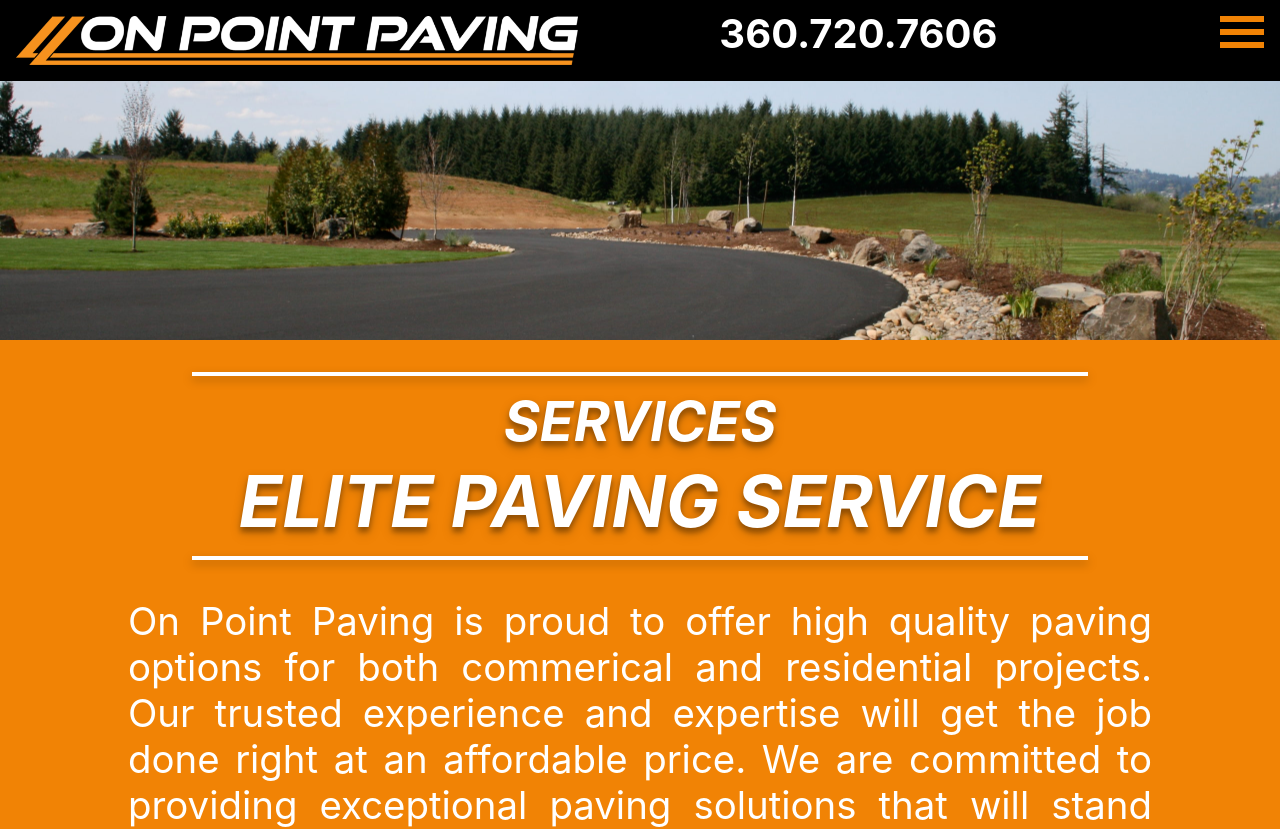
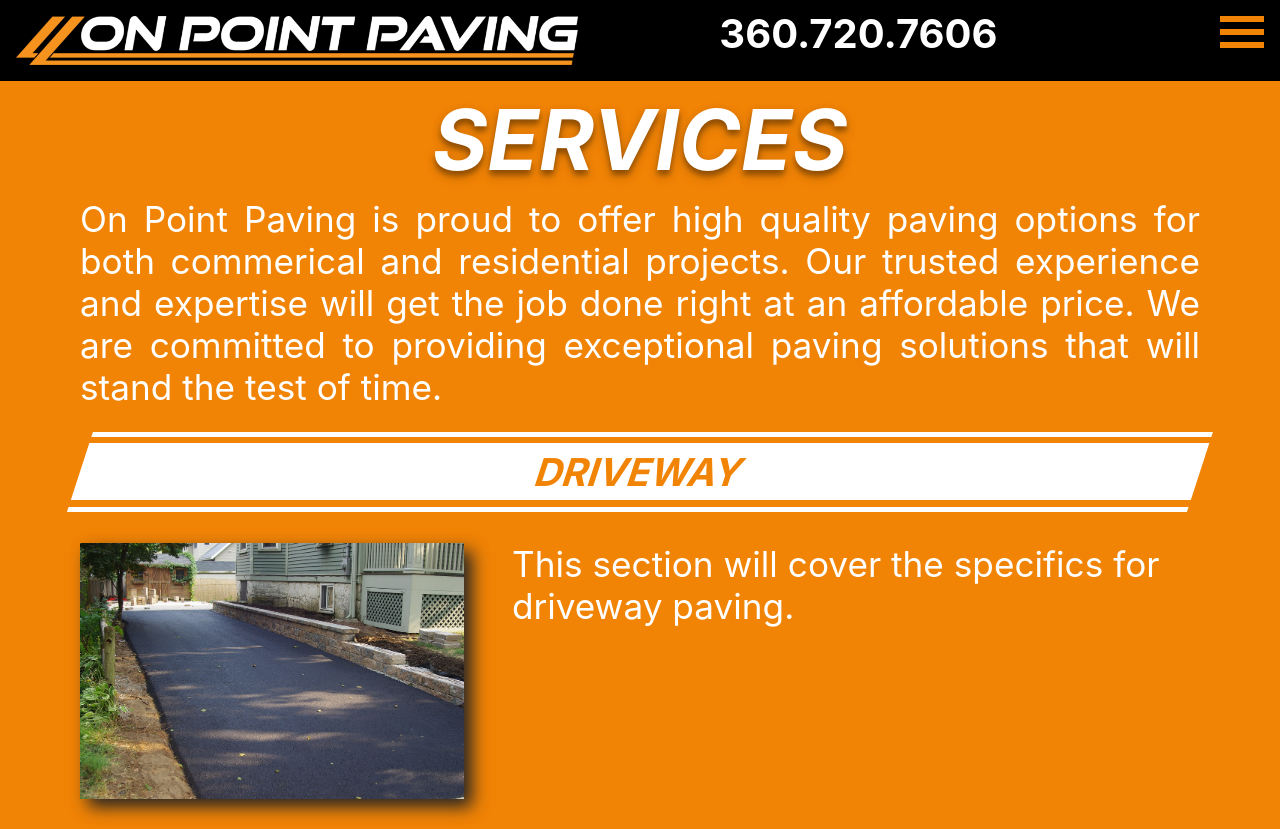
Before and after one commit to ryan-whittingham-v1/on-point-paving, a Next.js app: page /services in a window 1280 px wide. Shown: the top 829 px of the page. Built offline with nearby package versions, Linux system fonts and the light colour scheme.

Commit message:
add services page

```diff
--- a/components/Menu.js
+++ b/components/Menu.js
@@ -36,7 +36,7 @@ export default function Menu(props) {
           <button onClick={() => handleRedirect('/')}>HOME</button>
         </div>
         <div className={styles.option}>
-          <button onClick={() => handleRedirect('/')}>SERVICES</button>
+          <button onClick={() => handleRedirect('/services')}>SERVICES</button>
         </div>
         <div className={styles.option}>
           <button onClick={() => handleRedirect('/')}>ABOUT US</button>
--- a/components/Review.js
+++ b/components/Review.js
@@ -13,7 +13,6 @@ export default function Review() {
           src={photo}
           layout="fill"
           objectFit="cover"
-          objectPosition="center"
         />
       </div>
       <div className={styles.stars}>
--- /dev/null
+++ b/components/Service.js
@@ -0,0 +1,31 @@
+import Image from 'next/image';
+
+import photo from '../public/driveway.jpg';
+
+import styles from '../styles/Service.module.css';
+
+export default function Service(props) {
+  return (
+    <div className={styles.mainContainer}>
+      <div className={styles.headingContainer}>
+        <div className={styles.rectangle}></div>
+
+        <h2>{props.serviceName}</h2>
+        <div className={styles.rectangle}></div>
+      </div>
+      <div className={styles.bodyContainer}>
+        <div className={styles.imageContainer}>
+          <Image
+            alt="Asphalt driveway"
+            src={props.photo}
+            layout="fill"
+            objectFit="cover"
+          />
+        </div>
+        <div className={styles.textContainer}>
+          <p>{props.description}</p>
+        </div>
+      </div>
+    </div>
+  );
+}
--- a/pages/services.js
+++ b/pages/services.js
@@ -1,9 +1,10 @@
 import Head from 'next/head';
-import Image from 'next/image';
-import styles from '../styles/Home.module.css';
+import Service from '../components/Service.js';
+import styles from '../styles/Services.module.css';
 
-import photo from '../public/Oregon-City-3-scaled.jpg';
-import Reviews from '../components/Reviews';
+import driveway from '../public/driveway.jpg';
+import parkingLot from '../public/parkingLot.jpg';
+import road from '../public/road.jpg';
 
 export default function Services() {
   return (
@@ -14,19 +15,8 @@ export default function Services() {
         <link rel="icon" href="/favicon.ico" />
       </Head>
       <main>
-        <div className={styles.mainPhoto}>
-          <Image
-            alt="Freshly paved road with beautiful landscaping"
-            src={photo}
-            layout="fill"
-            objectFit="cover"
-            objectPosition="50% 42%"
-            priority
-          />
-        </div>
-        <div className={styles.tagline}>
-          <h2>SERVICES</h2>
-          <h1>ELITE PAVING SERVICE</h1>
+        <div className={styles.headingContainer}>
+          <h1>SERVICES</h1>
         </div>
         <p className={styles.mainText}>
           On Point Paving is proud to offer high quality paving options for both
@@ -35,8 +25,26 @@ export default function Services() {
           committed to providing exceptional paving solutions that will stand
           the test of time.
         </p>
+        <Service
+          serviceName={'DRIVEWAY'}
+          photo={driveway}
+          description={
+            'This section will cover the specifics for driveway paving.'
+          }
+        />
+        <Service
+          serviceName={'PARKING LOT'}
+          photo={parkingLot}
+          description={
+            'This section will cover the specifics for parking lot paving.'
+          }
+        />
+        <Service
+          serviceName={'ROAD'}
+          photo={road}
+          description={'This section will cover the specifics for road paving.'}
+        />
       </main>
-      <Reviews />
     </div>
   );
 }
--- a/styles/Menu.module.css
+++ b/styles/Menu.module.css
@@ -28,7 +28,7 @@
 }
 
 .closeMenu button {
-    color: #F7931D;
+    color: #f18305;
     font-size: 3.25rem;
     font-weight: bold;
     margin-top: -.75rem;
@@ -45,8 +45,8 @@
 
 .option {
     width: 75%;
-    border-top: solid .35rem #F7931D;
-    border-bottom: solid .35rem #F7931D;
+    border-top: solid .35rem #f18305;
+    border-bottom: solid .35rem #f18305;
     padding: .25rem;
     margin: 2rem 2.5rem;
     display: flex;
--- a/styles/Review.module.css
+++ b/styles/Review.module.css
@@ -5,10 +5,12 @@
 }
 
 .photo{
-    position: relative;
-    height: calc(6rem + 25vw);
-    width: 80vw;
-    box-shadow: .5rem .5rem 1rem 0rem rgb(37, 37, 37);
+  position: relative;
+  display: flex;
+  justify-content: center;
+  box-shadow: .5rem .5rem 1rem 0rem rgb(37, 37, 37);
+  height: 40vw;
+  width: 60vw;
   }
 
   .quote {
@@ -46,7 +48,10 @@
   }
 
   @media all and (orientation: landscape) {
-
+    .photo {
+      height: 30vw;
+  width: 50vw;
+    }
     .stars {
         width: 17rem;
     }
--- /dev/null
+++ b/styles/Service.module.css
@@ -0,0 +1,74 @@
+.mainContainer {
+    display: flex;
+    flex-direction: column;
+}
+
+.headingContainer {
+    margin: 1.5rem 2rem;
+    transform: skew(-18deg);
+    padding: 0rem;
+}
+
+.headingContainer h2 {
+    text-align: center;
+    color: #f18305;
+    font-size: calc(1rem + 1.75vw);
+    background: white;
+    padding: .35rem;
+    margin: .4rem 0rem .4rem 0rem;
+}
+
+.rectangle {
+    height: .3rem;
+    background: white;
+
+}
+
+.bodyContainer {
+    display: flex;
+    flex-direction: row;
+    margin: .5rem 2rem 1rem 2rem;
+}
+
+.imageContainer {
+    flex: 1 50%;
+    position: relative;
+    display: flex;
+    justify-content: center;
+    box-shadow: .5rem .5rem 1rem 0rem rgb(37, 37, 37);
+
+}
+
+.textContainer {
+    flex: 1 50%;
+    margin-left: 1.5rem;
+}
+
+.textContainer p {
+    color: white;
+    font-weight: 400;
+    font-size: calc(.8rem + 1.75vw);
+    margin: 0;
+    padding: 0;
+}
+
+@media all and (orientation: landscape) {
+    .headingContainer {
+        margin: 1.5rem 5rem;
+    }
+
+    .bodyContainer {
+        display: flex;
+        flex-direction: row;
+        margin: .5rem 5rem 2rem 5rem;
+    }
+
+    .imageContainer {
+        min-height: 20vw;
+        max-width: 30vw;
+    }
+
+    .textContainer {
+        padding: 0rem 1.5rem;
+    }
+}
--- /dev/null
+++ b/styles/Services.module.css
@@ -0,0 +1,46 @@
+.mainContainer {
+    flex: 1 100%;
+    margin: auto;
+    background: #f18305;
+    display: flex;
+    flex-direction: column;
+    justify-content: center;
+    align-items: center;
+  }
+
+  .headingContainer{
+    flex: 1 100%;
+    display: flex;
+    flex-direction: column;
+    color: white;
+    font-weight: bold;
+    margin: .5rem 1.5rem;
+    text-shadow: 0rem .3rem .3rem rgba(0, 0, 0, 0.25);
+    filter: drop-shadow(0px .3rem .3rem rgba(0, 0, 0, 0.25));
+    text-align: center;
+  }
+
+  .headingContainer h1 {
+      margin: 0;
+    padding: 0;
+    font-size: calc(1.25rem + 5vw);
+    font-style: italic;
+
+  }
+
+  .mainText {
+    color: white;
+    padding: 0;
+    margin: 0rem 1.5rem;
+    font-weight: 400;
+    font-size: calc(.8rem + 1.75vw);
+    text-align: justify;
+  }
+
+
+  @media all and (orientation: landscape) {
+    .mainText {
+        margin: 0rem 5rem;
+    }
+
+  }
--- a/styles/globals.css
+++ b/styles/globals.css
@@ -2,7 +2,7 @@ html,
 body {
   padding: 0;
   margin: 0;
-  background: #F7931D;
+  background: #f18305;
   font-family: -apple-system, BlinkMacSystemFont, Segoe UI, Roboto, Oxygen,
     Ubuntu, Cantarell, Fira Sans, Droid Sans, Helvetica Neue, sans-serif;
 }
```
Also changed, not shown: public/parkingLot.jpg (added), public/road.jpg (added).
